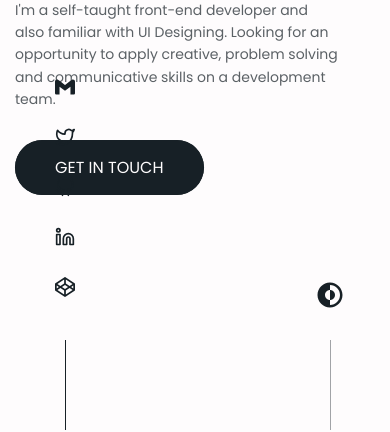
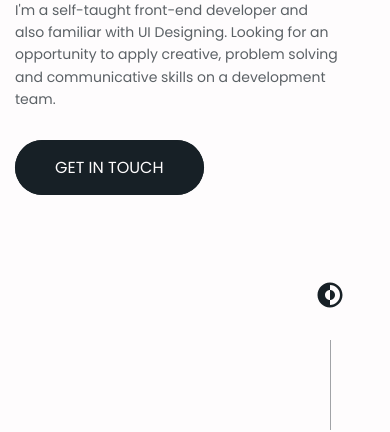
Before and after one commit to anuj-My/Portfolio, a React (Create React App) app: page / in a window 390 px wide. Shown: the part 414-846 px from the top of the page. Built offline with nearby package versions, Linux system fonts and the light colour scheme; a web font is replaced by a local one.

Commit message:
responsive part complete

```diff
--- a/src/components/App.js
+++ b/src/components/App.js
@@ -8,7 +8,7 @@ import About from "./about/About";
 import Projects from "./projects/Projects";
 import Contact from "../components/contact/Contact";
 import Footer from "./footer/Footer.jsx";
-import Icons from "./icons/Icons";
+// import Icons from "./icons/Icons";
 import { StyledMain } from "../styles/Main.Styled";
 
 const DarkMode = styled.div`
@@ -75,7 +75,7 @@ function App() {
         <DarkMode onClick={themeModeToggler}>
           <CgDarkMode />
         </DarkMode>
-        <Icons />
+        {/* <Icons /> */}
       </React.Fragment>
     </ThemeProvider>
   );
--- a/src/components/contact/Contact.Styled.js
+++ b/src/components/contact/Contact.Styled.js
@@ -1,6 +1,10 @@
 import styled from "styled-components";
 
 export const ContactContent = styled.div`
+  display: flex;
+  flex-direction: column;
+  gap: 4rem;
+
   form {
     padding: 2rem;
     background-color: ${({ theme }) => theme.textCl};
--- a/src/components/contact/Contact.jsx
+++ b/src/components/contact/Contact.jsx
@@ -11,6 +11,7 @@ import {
 } from "../../styles/Section.Styled";
 import { AnchorButtonWhite } from "../../styles/Button.styled";
 import { ContactContent, ContactForm } from "./Contact.Styled";
+import Icons from "../icons/Icons";
 
 export default function Contact() {
   return (
@@ -98,6 +99,7 @@ export default function Contact() {
             </form>
             {/* <h4>Say Hello !</h4> */}
           </ContactForm>
+          <Icons />
         </ContactContent>
       </Container>
     </StyledSection>
--- a/src/components/icons/Icons.Styled.js
+++ b/src/components/icons/Icons.Styled.js
@@ -17,6 +17,14 @@ export const IconsContainer = styled.div`
     width: 1px;
     background-color: ${({ theme }) => theme.textCl};
     margin-top: 2rem;
+  }
+
+  @media screen and (max-width: 768px) {
+    &::after {
+      display: none;
+    }
+    flex-direction: row;
+    position: static;
   }
 `;
 
```
